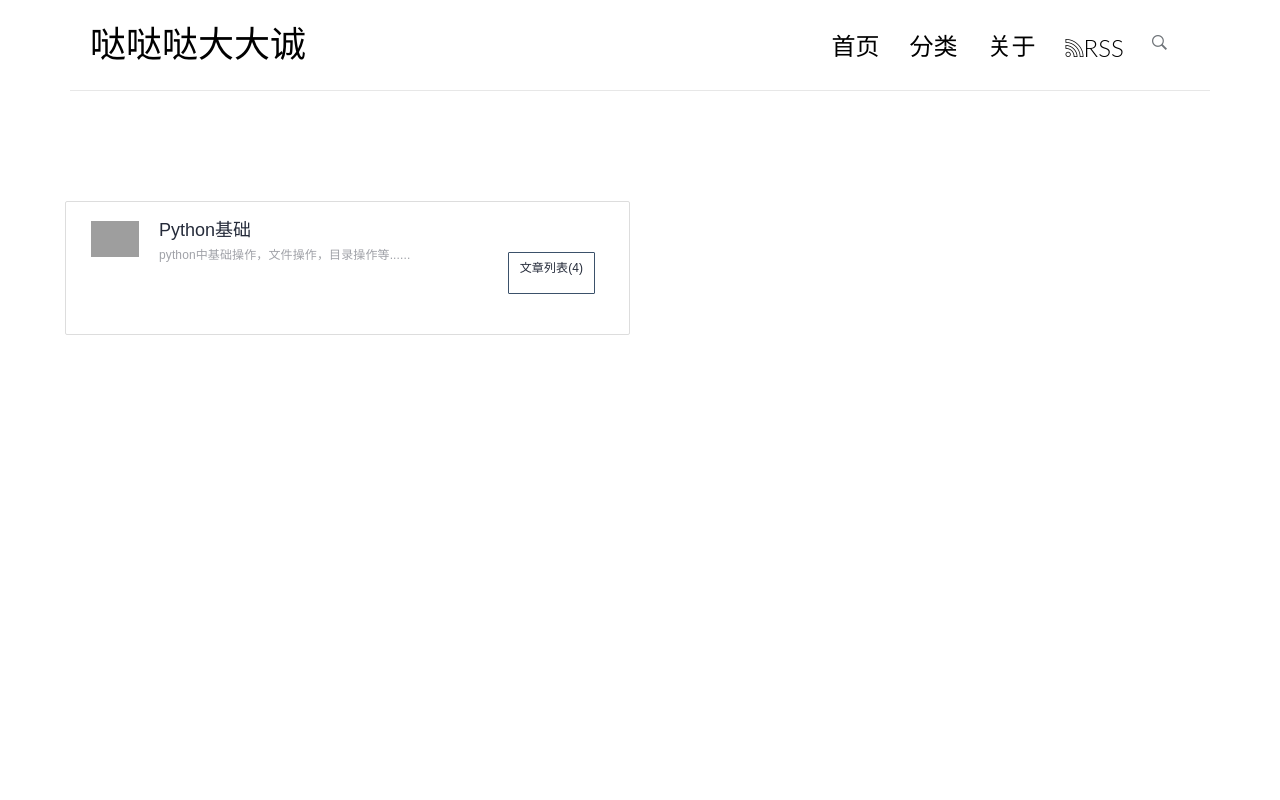
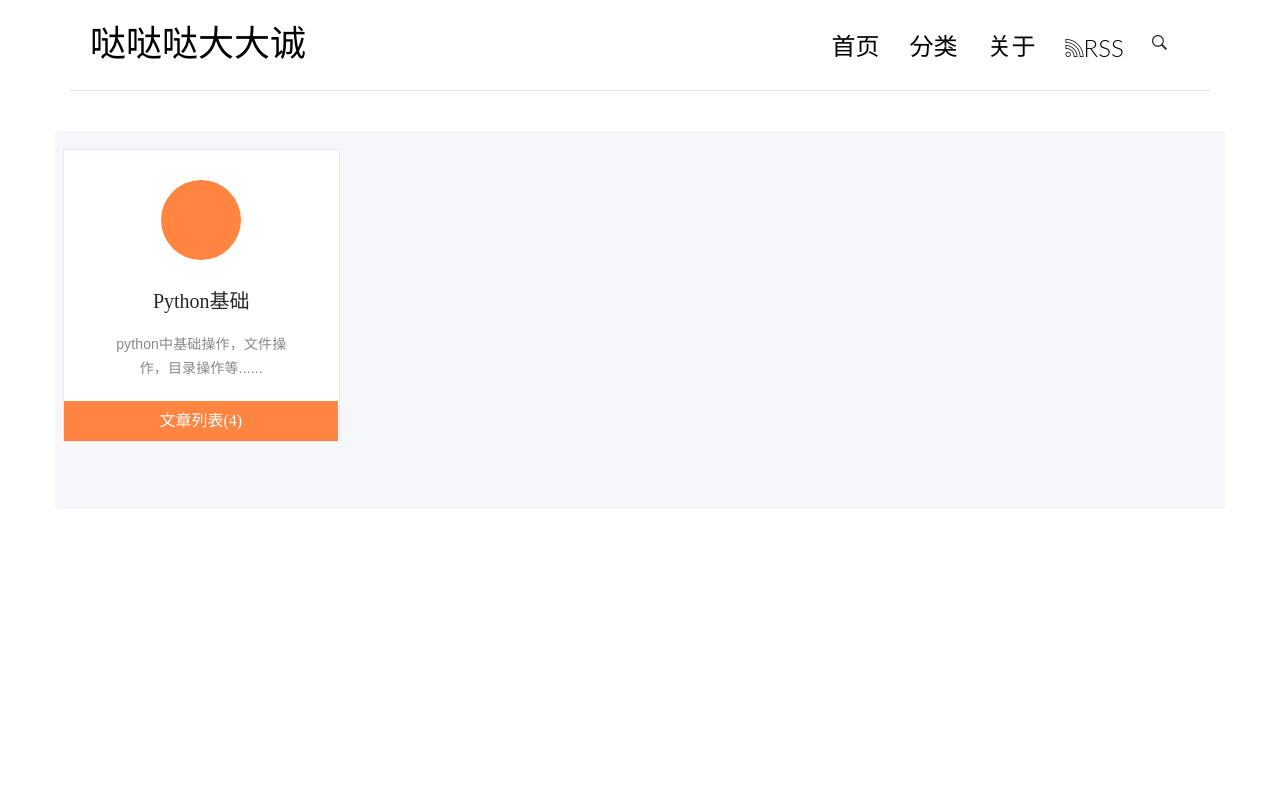
Before and after one commit to daacheng/cheng_blog, a Django app: page /show_categorys/ in a window 1280 px wide. Run offline with Django 3.2, Linux system fonts and the light colour scheme; data comes from the database, SQL or seed files in the repository; some libraries are stand-ins or nearby versions; grey boxes are pictures that could not be loaded.

Commit message:
修改分类页面 Signed-off-by: daacheng <1193685537@qq.com>

```diff
--- a/blog_app/static/blog_app/css/category.css
+++ b/blog_app/static/blog_app/css/category.css
@@ -1,53 +1,81 @@
 @charset "utf-8";
+
 /*
+<!--
 
 * 17素材vip建站专区模块代码
 * 详尽信息请看官网：http://www.17sucai.com/pins/vip
 *
 * Copyright , 温州易站网络科技有限公司版权所有
- * 图片不能商用，代码可商用。
-
+*
 * 请尊重原创，未经允许请勿转载。
 * 在保留版权的前提下可应用于个人或商业用途
 
+-->
 */
 
-*{margin:0;padding:0;box-sizing:border-box;font-family:"Arial";font-weight:normal}
-body{color:#6F7479;}
-:after,:before{box-sizing:inherit}
-a{text-decoration:none;color:inherit}
-ul{list-style:none}
-/*栅格，防塌陷*/
-.col-sm-6{float:left;width:50%}
-.AGrid-row{clear:both}
-.AGrid-row:before,.AGrid-row:after{content:" ";display:table;line-height:0}
-.AGrid-row:after{clear:both}
-/*大盒子背景*/
-.bg-white{background-color:#fff}
-.developer-toolbag-block{max-width:1200px;text-align:center;padding:50px 0;clear:both;margin:0 auto}
-/*标题*/
-.titleBar{text-align:center}
-.titleBar .caption{font-size:36px;color:#252b3a;letter-spacing:0;text-align:center;line-height:46px;margin-bottom:10px}
-.descript{margin-bottom:40px;font-size:16px;color:#A0A2A8}
-.center-layer{text-align:center;font-size:0}
-/*列表*/
-.tool-package>div{padding:0 10px}
-.tool-package .tile{height:134px;transition:box-shadow .5s ease;padding:19px 24px 20px 25px;margin-top:20px;position:relative;border-radius:2px;border:1px solid #ddd}
-/*鼠标悬浮列表上方渐变色*/
-.tool-package
-.tile:before{content:"";position:absolute;display:inline-block;left:0;top:0;width:0;height:3px;background:rgba(21,0,255,0.10);background-repeat:no-repeat;background-image:linear-gradient(-252deg,rgba(1,78,204,0.80) 0%,rgba(1,182,201,0.50) 98%)}
-.tool-package .tile:hover:before{width:100%}
-.tool-package .tile:hover{box-shadow:0 8px 16px 0 rgba(0,0,0,0.10)}
-/*图标*/
-.tool-package .center-layer>.layer-figure{width:48px;vertical-align:top;float:left}
-/*文字*/
-.tool-package .center-layer .layer-text{width:75%;float:left;padding:0 20px;text-align:center}
-.tool-package .dev-list{font-size:18px;color:#252b3a;margin-bottom:4px;width:75%;float:left;text-align:left;padding-left:20px}
-.tool-package .dev-text{font-size:12px;word-break:break-all;overflow:hidden;text-overflow:ellipsis;display:-webkit-box;height:63px;line-height:21px;color:#A0A2A8;text-align:left}
-/*立即体验按钮*/
-.tool-package .layer-btn{width:87px;border:1px solid #3b516a;border-radius:1px;font-size:12px;color:#252b3a;display:inline-block;cursor:pointer;float:right;position:absolute;top:50px;right:34px;text-align:center}
-.tool-package .layer-btn p{line-height:30px;height:30px}
-.tool-package .layer-btn:hover{color:#f66f6a;border:1px solid #f66f6a;border-radius:1px}
-/*一键购买按钮*/
-.buy-now{font-size:18px;color:#ffffff;text-align:center;line-height:22px;padding:13px 40px;display:inline-block;margin:0 auto;background:#f66f6a;cursor:pointer;margin-top:40px;border-radius:2px}
-.buy-now:hover{box-shadow:0 8px 16px 0 rgba(227,24,31,0.30)}
+*{font-family: Microsoft Yahei; box-sizing:border-box; -moz-box-sizing:border-box; -webkit-box-sizing:border-box; outline:none;}
+html{width:100%; height:100%;}
+body{width:100%; height:100%; margin:0; font-size:14px; line-height:1.75; color:#282828; background:#fff;}
+h1,h2,h3,h4,h5,h6{padding:0; margin:0; font-weight:normal;}
+ul,ol,li,p,dl,dt,dd{margin:0; padding:0; list-style:none;}
+img{border:none; vertical-align:middle;}
+a{text-decoration:none; color:#282828;
+transition:color .2s; -moz-transition:color .2s; -ms-transition:color .2s; -o-transition:color .2s; -webkit-transition:color .2s;}
+a:hover{color:#00c1de;}
+@media(max-width:767px){
+body{font-size:12px; line-height:1.5;}
+}
+.meal-box{padding:30px 0 0 0; background:#f6f7fb;}
+.meal-title{text-align:center;}
+.meal-title h2{font-size:36px; color:#555; }
+.meal-title p{color:#888;}
+.meal-cut{width:1280px; margin:0 auto; text-align:center; max-width:100%;}
+.meal-cut ul{padding:40px 0 60px 0;}
+.meal-cut ul:after{display:block; content:''; clear:both;}
+.meal-cut ul li{width:25%; float:left; padding:7.5px;}
+.meal-cut ul li span{background:#fff; border:1px solid #e9e9e9; display:block;}
+.meal-cut ul li i{width:80px; height:80px; border-radius:50%; display:block; margin:30px auto;
+background:#ff8541; color:#fff; text-align:center; line-height:80px; font-size:36px;}
+.meal-cut ul li h3{display:block; font-size:20px;}
+.meal-cut ul li p{display:block; color:#888; max-width:70%; margin:20px auto;}
+.meal-cut ul li b{display:block; font-weight:normal; font-size:16px;}
+.meal-cut ul li b em{background:#ff8541; color:#fff; display:inline-block; line-height:16px; padding:0 3px;
+margin:0 3px 0 0; font-size:12px; font-style:normal;}
+.meal-cut ul li font{display:block; margin:20px 0 0 0;}
+.meal-cut ul li font:after{display:block; content:''; clear:both;}
+.meal-cut ul li font a{float:left; width:50%; color:#fff; background:#ff8541; font-size:16px; line-height:40px;}
+.meal-cut ul li font a:first-child{border-right:1px solid #fff;}
+.meal-cut ul li:nth-child(1) i,
+.meal-cut ul li:nth-child(1) b em,
+.meal-cut ul li:nth-child(1) font a{background:#ff8541;}
+.meal-cut ul li:nth-child(2) i,
+.meal-cut ul li:nth-child(2) b em,
+.meal-cut ul li:nth-child(2) font a{background:#ffb731;}
+.meal-cut ul li:nth-child(3) i,
+.meal-cut ul li:nth-child(3) b em,
+.meal-cut ul li:nth-child(3) font a{background:#5a9bf9;}
+.meal-cut ul li:nth-child(4) i,
+.meal-cut ul li:nth-child(4) b em,
+.meal-cut ul li:nth-child(4) font a{background:#20ce9b;}
+.meal-cut ul li:nth-child(5) i,
+.meal-cut ul li:nth-child(5) b em,
+.meal-cut ul li:nth-child(5) font a{background:#ff8541;}
+.meal-cut ul li:nth-child(6) i,
+.meal-cut ul li:nth-child(6) b em,
+.meal-cut ul li:nth-child(6) font a{background:#ffb731;}
+.meal-cut ul li:nth-child(7) i,
+.meal-cut ul li:nth-child(7) b em,
+.meal-cut ul li:nth-child(7) font a{background:#5a9bf9;}
+.meal-cut ul li:nth-child(8) i,
+.meal-cut ul li:nth-child(8) b em,
+.meal-cut ul li:nth-child(8) font a{background:#20ce9b;}
+@media(max-width:767px){
+.meal-title{padding:0 30px;}
+.meal-title h2{font-size:24px;}
+.meal-cut ul{padding:20px 5px 30px 5px;}
+.meal-cut ul li{width:50%; float:left; padding:5px;}
+.meal-cut ul li h3{font-size:14px; font-weight:bold;}
+.meal-cut ul li p{display:block; color:#888; max-width:100%; margin:10px auto; padding:0 10px; height:54px; overflow:hidden;}
+.meal-cut ul li font a{font-size:12px; line-height:30px;}
+}
--- a/blog_app/views.py
+++ b/blog_app/views.py
@@ -88,6 +88,8 @@ def profile(request):
         'website': 'http://www.daacheng.top',
         'zhihu': 'https://www.zhihu.com/people/mrxian-sheng-65',
         'github': 'https://github.com/daacheng',
+        'about_me': '做过数据对接，爬虫，网络编程，了解一点机器学习与数据分析，想用python做点有趣的事情，'
+                    '希望结识更多的朋友，如果你有好的idea请联系我.....',
     }
 
     return render(request, 'blog_app/profile.html', context=context)
--- a/templates/base.html
+++ b/templates/base.html
@@ -2,30 +2,20 @@
 {% load blog_extras %}
 <html>
 <head>
-    <title>daacheng</title>
+    <title>哒哒哒大大诚的博客</title>
 
     <!-- meta -->
     <meta charset="UTF-8">
     <meta name="viewport" content="width=device-width, initial-scale=1">
 
     <!-- css -->
-<!--    <link rel="stylesheet" href="css/bootstrap.min.css">-->
-<!--    <link rel="stylesheet" href="css/pace.css">-->
-<!--    <link rel="stylesheet" href="css/custom.css">-->
     <link rel="stylesheet" href="{% static 'blog_app/css/bootstrap.min.css' %}">
     <link rel="stylesheet" href="{% static 'blog_app/css/pace.css' %}">
     <link rel="stylesheet" href="{% static 'blog_app/css/custom.css' %}">
     <link rel="stylesheet" href="http://code.ionicframework.com/ionicons/2.0.1/css/ionicons.min.css">
-<!--    <link rel="stylesheet" href="{% static 'blog_app/css/ionicons.min.css' %}">-->
     <link rel="stylesheet" href="{% static 'blog_app/css/github.min.css' %}">
-<!--    <link href="https://cdn.bootcdn.net/ajax/libs/github-markdown-css/0.1.0/github-markdown.min.css" rel="stylesheet">-->
-<!--    <link href="https://cdn.bootcdn.net/ajax/libs/github-markdown-css/0.1.0/github-markdown.css" rel="stylesheet">-->
-
+    <link rel="stylesheet" href="{% static 'blog_app/css/styles.css' %}">
     <!-- js -->
-<!--    <script src="js/jquery-2.1.3.min.js"></script>-->
-<!--    <script src="js/bootstrap.min.js"></script>-->
-<!--    <script src="js/pace.min.js"></script>-->
-<!--    <script src="js/modernizr.custom.js"></script>-->
     <script src="{% static 'blog_app/js/jquery-2.1.3.min.js' %}"></script>
     <script src="{% static 'blog_app/js/bootstrap.min.js' %}"></script>
     <script src="{% static 'blog_app/js/pace.min.js' %}"></script>
--- a/templates/blog_app/categorys.html
+++ b/templates/blog_app/categorys.html
@@ -4,37 +4,28 @@
 {% block container %}
     <link href="{% static 'blog_app/css/category.css' %}" type="text/css" rel="stylesheet">
 
-    <div class="bg-white">
-	<div class="developer-toolbag-block">
-		<div class="AGrid-row  tool-package">
-			{% for category in category_list %}
-				<div class="col-sm-6 ">
-					<div class="tile center-layer">
-						<div class="layer-figure">
-							<img src="{{ category.url }}">
-						</div>
-						<h2 class="dev-list">{{ category.name }}</h2>
-
-						<div class="layer-text">
-							<p class="dev-text">
-								{{ category.text }}
-							</p>
-							<div class="layer-btn">
-								<a href="{% url 'blog_app:category' category.pk %}">
-									<p>文章列表({{ category.num_posts }})</p>
-								</a>
-							</div>
-						</div>
-					</div>
-				</div>
-			{% empty %}
-			  暂无分类！
-			{% endfor %}
-
+    <div class="meal-box" style="padding: 5px 0 0 0;">
+		<div class="meal-cut">
+			<ul style="padding: 5px 0 60px 0;">
+				{% for category in category_list %}
+				<li>
+					<span>
+					  <i class="fa fa-service"></i>
+					  <h3>{{ category.name }}</h3>
+					  <p>{{ category.text }}</p>
+					  <b></b>
+					  <font>
+						<a target="_blank" rel="nofollow" href="{% url 'blog_app:category' category.pk %}" style="width:100%">
+							文章列表({{ category.num_posts }})
+						</a>
+					  </font>
+					</span>
+				</li>
+				{% empty %}
+				  暂无分类！
+				{% endfor %}
+			</ul>
 		</div>
 	</div>
-</div>
-
-
 
 {% endblock container %}
```
Also changed, not shown: templates/blog_app/profile.html (+11 -13 lines). Lines whose indentation alone changed are shown as unchanged.
